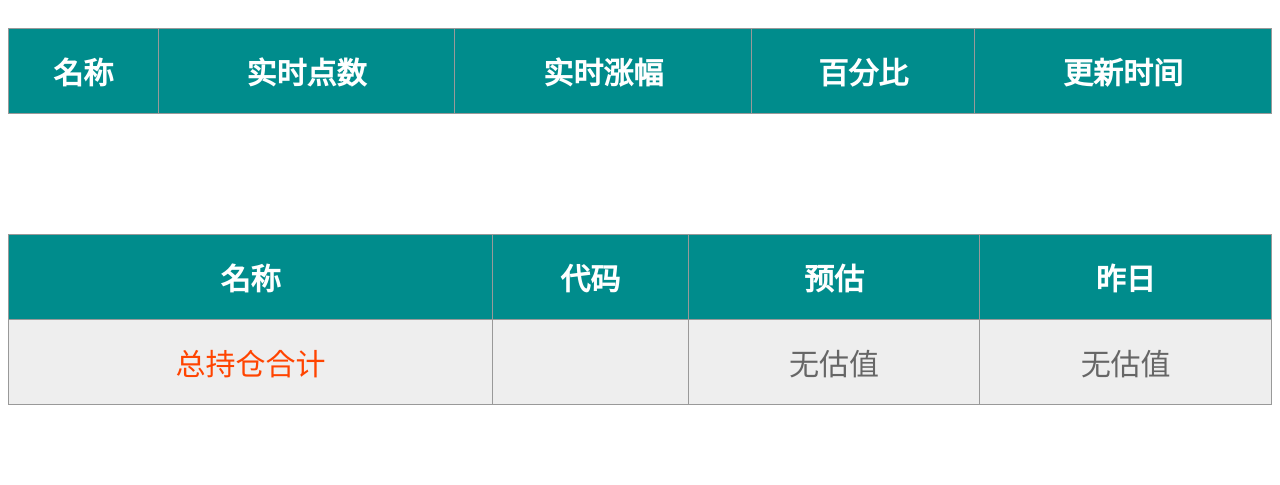
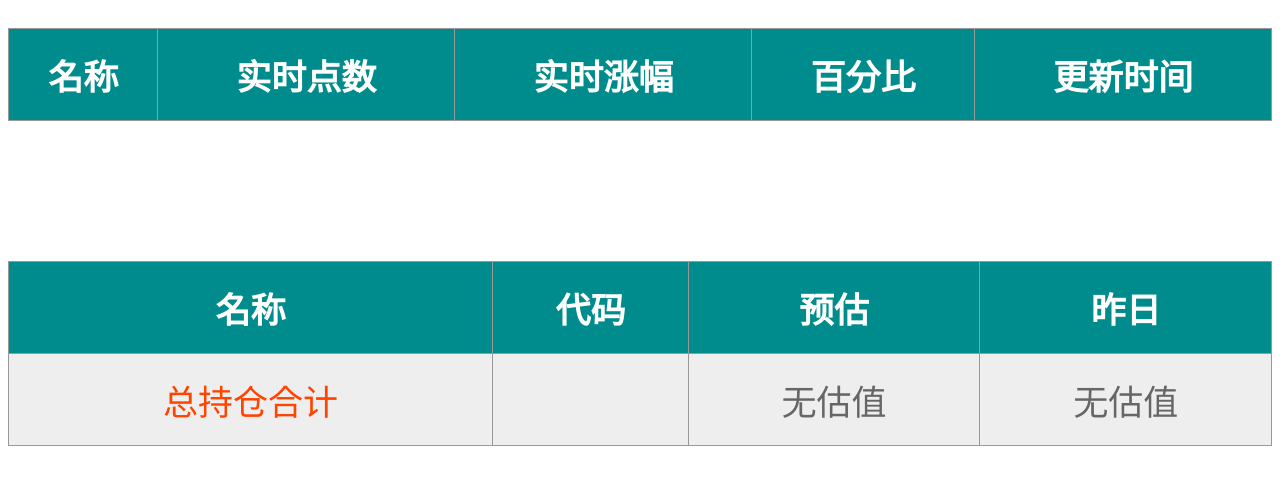
Before and after one commit to guodongggg/fund, a Flask app: template templates/index_mobile.html in a window 1280 px wide. Shown: the top 485 px of the page. Run offline with Flask 2, Linux system fonts and the light colour scheme; the template is opened without the code that fills it, so the values that code supplies are empty; some libraries are stand-ins or nearby versions.

Commit message:
优化网页显示

```diff
--- a/templates/index_mobile.html
+++ b/templates/index_mobile.html
@@ -10,7 +10,7 @@
 </head>
 <style>
 	table{
-		font-size: 30px;
+		font-size: 35px;
 	}
 </style>
 <body>
--- a/templates/weibo.html
+++ b/templates/weibo.html
@@ -2,7 +2,7 @@
 <html lang="en">
 <head >
     <meta charset="UTF-8">
-    <title>Title</title>
+    <title>{{user}}</title>
 
     <script src="{{url_for('static',filename='jquery.min.js')}}"></script>
     <link rel="stylesheet" type="text/css" href="{{url_for('static',filename='weibolist.css')}}">
```
